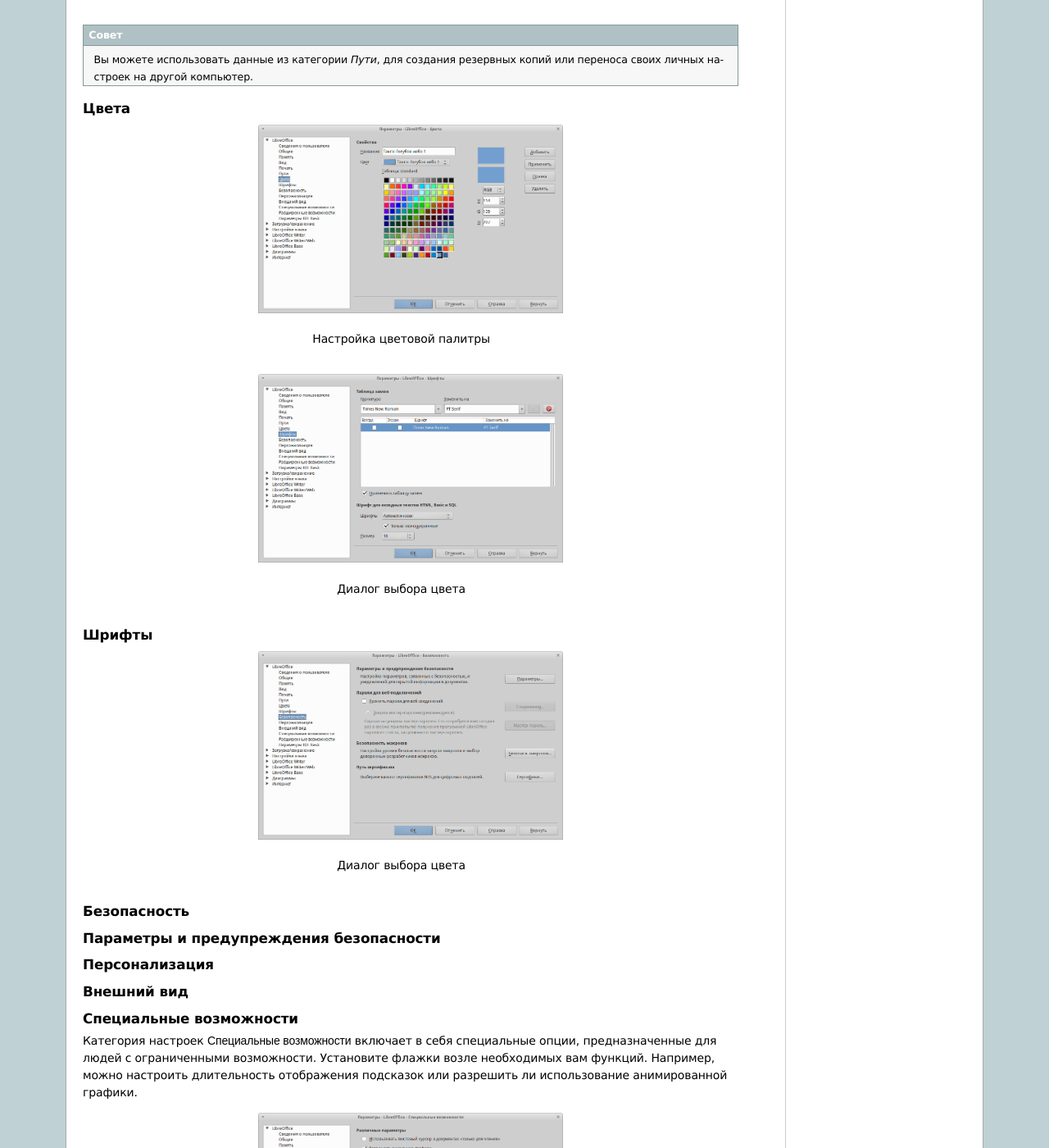
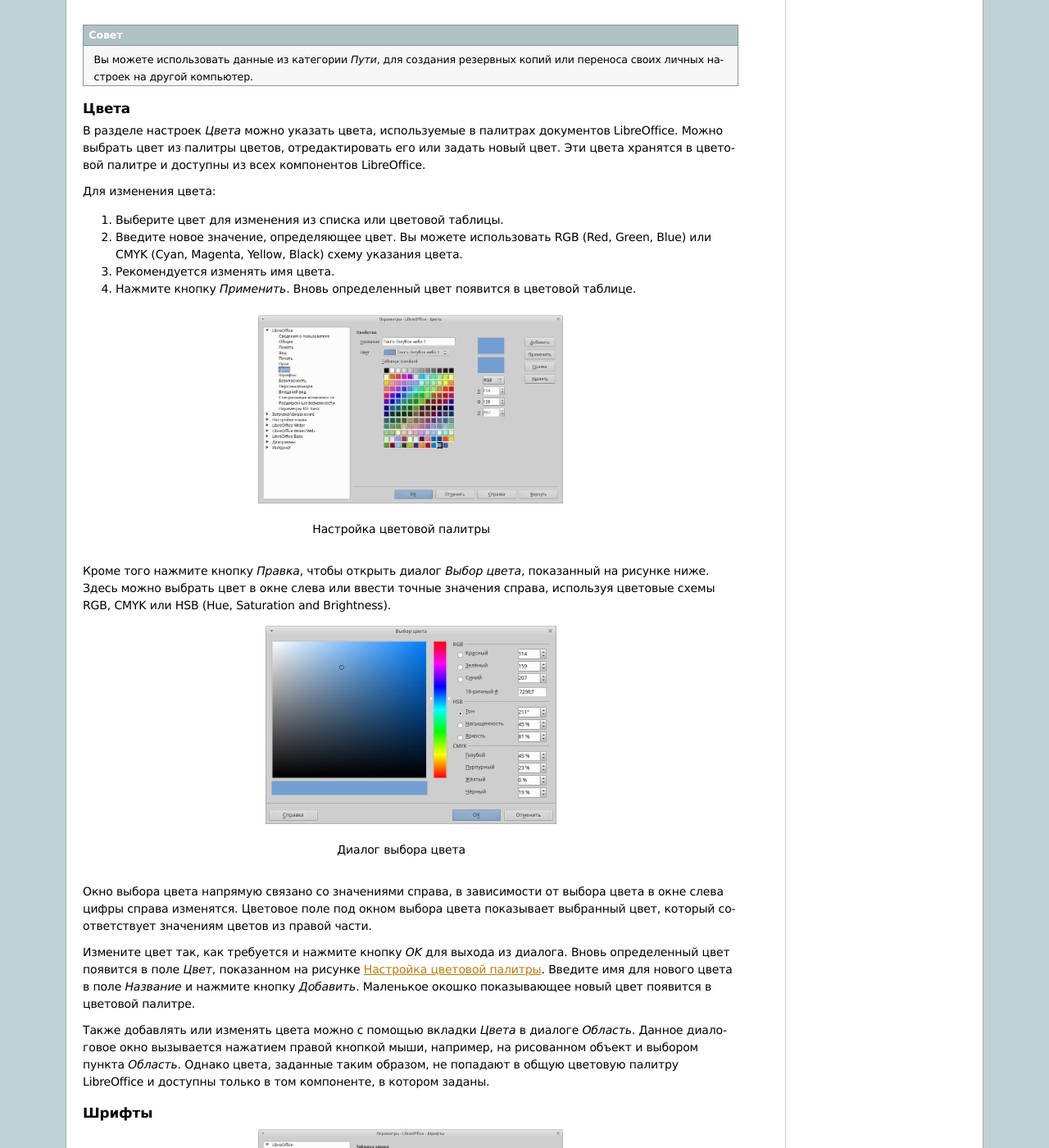
Before and after one commit to LibreRussia/libreoffice-gettingstarted, a Sphinx documentation site: the page built from docs/Setting-up-LibreOffice.rst, in a window 1280 px wide and 1400 px high, scrolled down 6741 px. Shown: the whole window at 82% size. Built offline with Sphinx 7.4.7, drawn with Linux system fonts in a browser that asks for light colours; formulas are drawn with MathJax 3.

```diff
--- a/docs/Setting-up-LibreOffice.rst
+++ b/docs/Setting-up-LibreOffice.rst
@@ -274,7 +274,14 @@ LibreOffice использует некоторые данные пользов
 Цвета
 ~~~~~
 
+В разделе настроек *Цвета* можно указать цвета, используемые в палитрах документов LibreOffice. Можно выбрать цвет из палитры цветов, отредактировать его или задать новый цвет. Эти цвета хранятся в цветовой палитре и доступны из всех компонентов LibreOffice.
 
+Для изменения цвета:
+
+1. Выберите цвет для изменения из списка или цветовой таблицы.
+2. Введите новое значение, определяющее цвет. Вы можете использовать RGB (Red, Green, Blue) или CMYK (Cyan, Magenta, Yellow, Black) схему указания цвета.
+3. Рекомендуется изменять имя цвета.
+4. Нажмите кнопку *Применить*. Вновь определенный цвет появится в цветовой таблице.
 
 .. _ch2-lo-screen-007:
 
@@ -284,6 +291,26 @@ LibreOffice использует некоторые данные пользов
     :alt: Настройка цветовой палитры
 
     Настройка цветовой палитры
+
+Кроме того нажмите кнопку *Правка*, чтобы открыть диалог *Выбор цвета*, показанный на рисунке ниже. Здесь можно выбрать цвет в окне слева или ввести точные значения справа, используя цветовые схемы RGB, CMYK или HSB (Hue, Saturation and Brightness).
+
+.. _ch2-lo-screen-007a:
+
+.. figure:: _static/chapter2/ch2-lo-screen-007a.png
+    :scale: 50%
+    :align: center
+    :alt: Диалог выбора цвета
+
+    Диалог выбора цвета
+
+Окно выбора цвета напрямую связано со значениями справа, в зависимости от выбора цвета в окне слева цифры справа изменятся. Цветовое поле под окном выбора цвета показывает выбранный цвет, который соответствует значениям цветов из правой части.
+
+Измените цвет так, как требуется и нажмите кнопку *OK* для выхода из диалога. Вновь определенный цвет появится в поле *Цвет*, показанном на рисунке :ref:`ch2-lo-screen-007`. Введите имя для нового цвета в поле *Название* и нажмите кнопку *Добавить*. Маленькое окошко показывающее новый цвет появится в цветовой палитре.
+
+Также добавлять или изменять цвета можно с помощью вкладки *Цвета* в диалоге *Область*. Данное диалоговое окно вызывается нажатием правой кнопкой мыши, например, на рисованном объект и выбором пункта *Область*. Однако цвета, заданные таким образом, не попадают в общую цветовую палитру LibreOffice и доступны только в том компоненте, в котором заданы.
+
+Шрифты
+~~~~~~
 
 
 .. _ch2-lo-screen-008:
@@ -296,11 +323,8 @@ LibreOffice использует некоторые данные пользов
     Диалог выбора цвета
 
 
-
-
-Шрифты
-~~~~~~
-
+Безопасность
+~~~~~~~~~~~~
 
 .. _ch2-lo-screen-009:
 
@@ -310,11 +334,6 @@ LibreOffice использует некоторые данные пользов
     :alt: Диалог выбора цвета
 
     Диалог выбора цвета
-
-
-Безопасность
-~~~~~~~~~~~~
-
 
 Параметры и предупреждения безопасности
 ~~~~~~~~~~~~~~~~~~~~~~~~~~~~~~~~~~~~~~~
```
Also changed, not shown: 3 other files.
